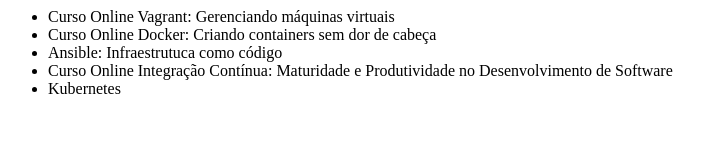
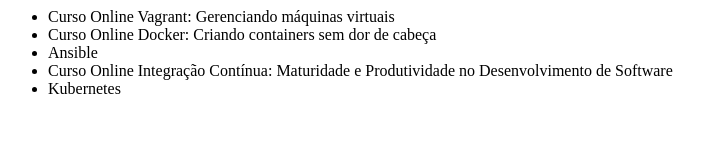
Before and after one commit to TacaSpell/alura-git, a plain HTML site: page index.html in a window 1280 px wide. Shown: the whole page, without its empty margins (0-703 px from the left). Drawn offline with Linux system fonts and the light colour scheme.

Commit message:
Revert "Titulo de Ansible teste de alteração"
This reverts commit 2d0d2db035677dd9e3e4a619712a0a97644358a2.

```diff
--- a/index.html
+++ b/index.html
@@ -8,7 +8,7 @@
     <ul>
         <li>Curso Online Vagrant: Gerenciando máquinas virtuais</li>
         <li>Curso Online Docker: Criando containers sem dor de cabeça</li>
-        <li>Ansible: Infraestrutuca como código</li>
+        <li>Ansible</li>
         <li>Curso Online Integração Contínua: Maturidade e Produtividade no Desenvolvimento de Software</li>
         <li>Kubernetes</li>
     </ul>
```
